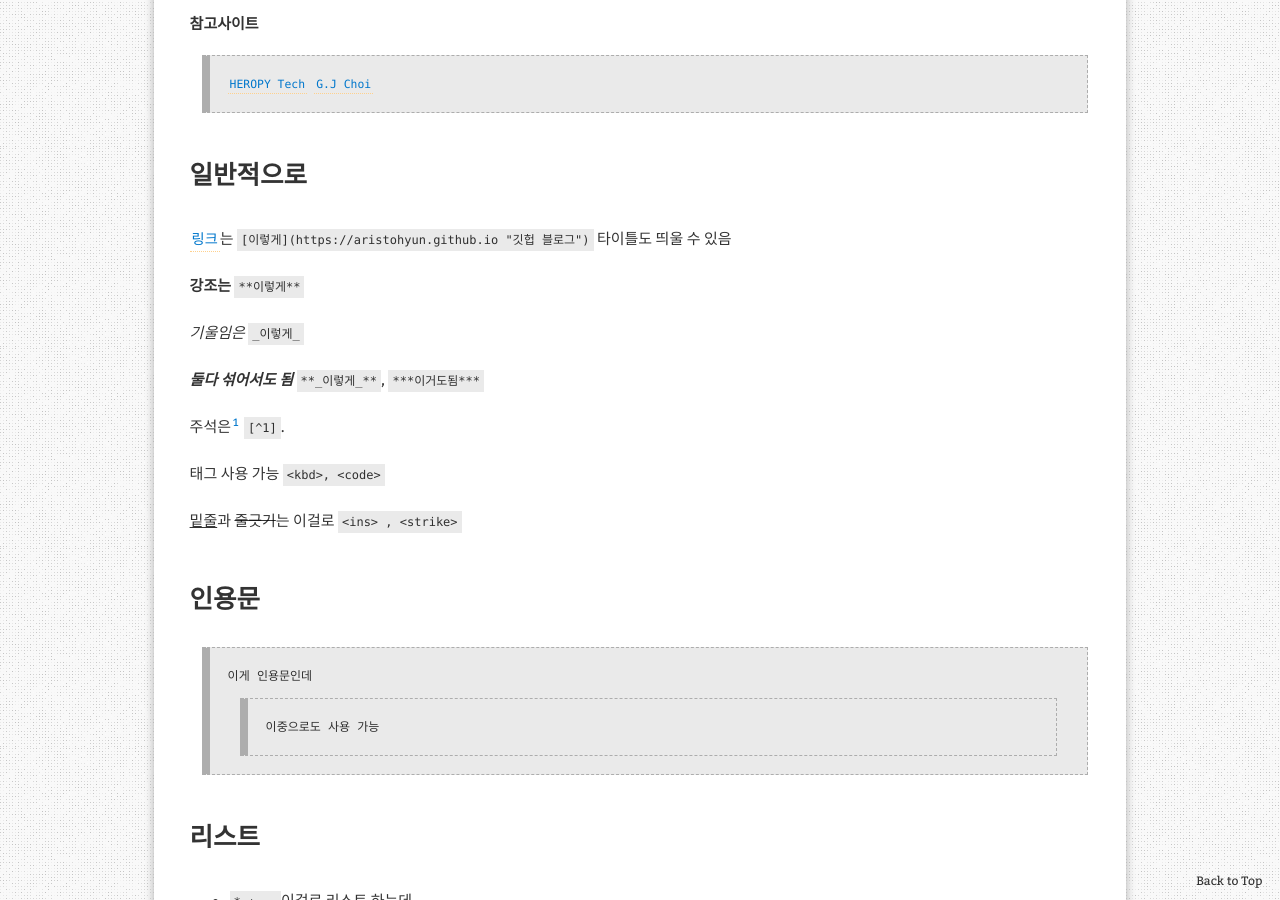
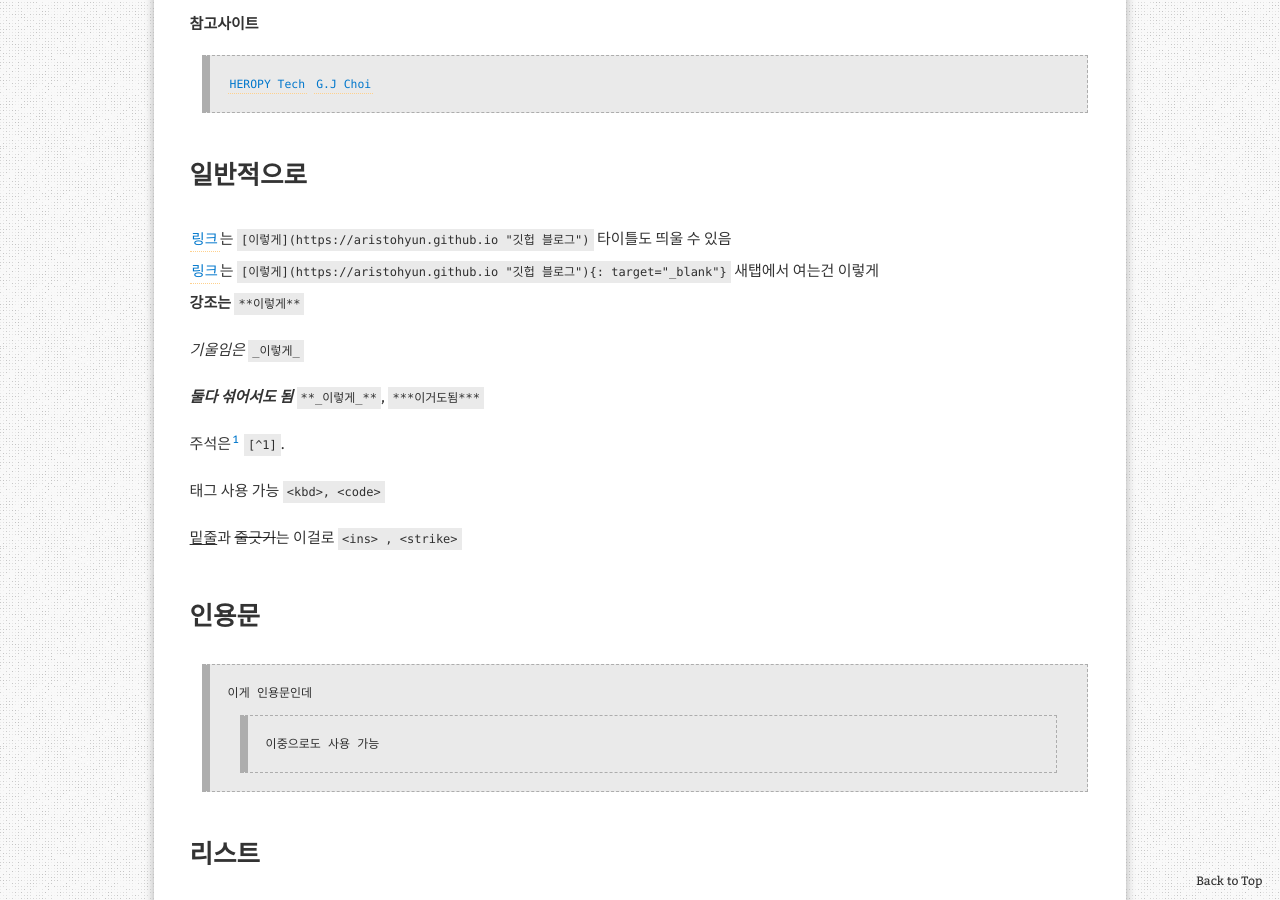
Before and after one commit to aristohyun/aristohyun.github.io, a Jekyll site: the page built from _posts/2020-07-13-quick-kramdown-demo.md, in a window 1280 px wide and 900 px high, scrolled down 652 px. Built offline with Jekyll 4.4.1, drawn with Linux system fonts in a browser that asks for light colours; comment, search, counter and statistics services are not loaded.

Commit message:
update Python

```diff
--- a/_posts/2020-07-13-quick-kramdown-demo.md
+++ b/_posts/2020-07-13-quick-kramdown-demo.md
@@ -21,7 +21,7 @@ redirect_from:
 # 일반적으로
 
 [링크](https://aristohyun.github.io "깃헙 블로그")는 `[이렇게](https://aristohyun.github.io "깃헙 블로그")` 타이틀도 띄울 수 있음
-
+[링크](https://aristohyun.github.io "깃헙 블로그"){: target="_blank"}는 `[이렇게](https://aristohyun.github.io "깃헙 블로그"){: target="_blank"}` 새탭에서 여는건 이렇게
 **강조는** `**이렇게**`
 
 _기울임은_ `_이렇게_`
```
